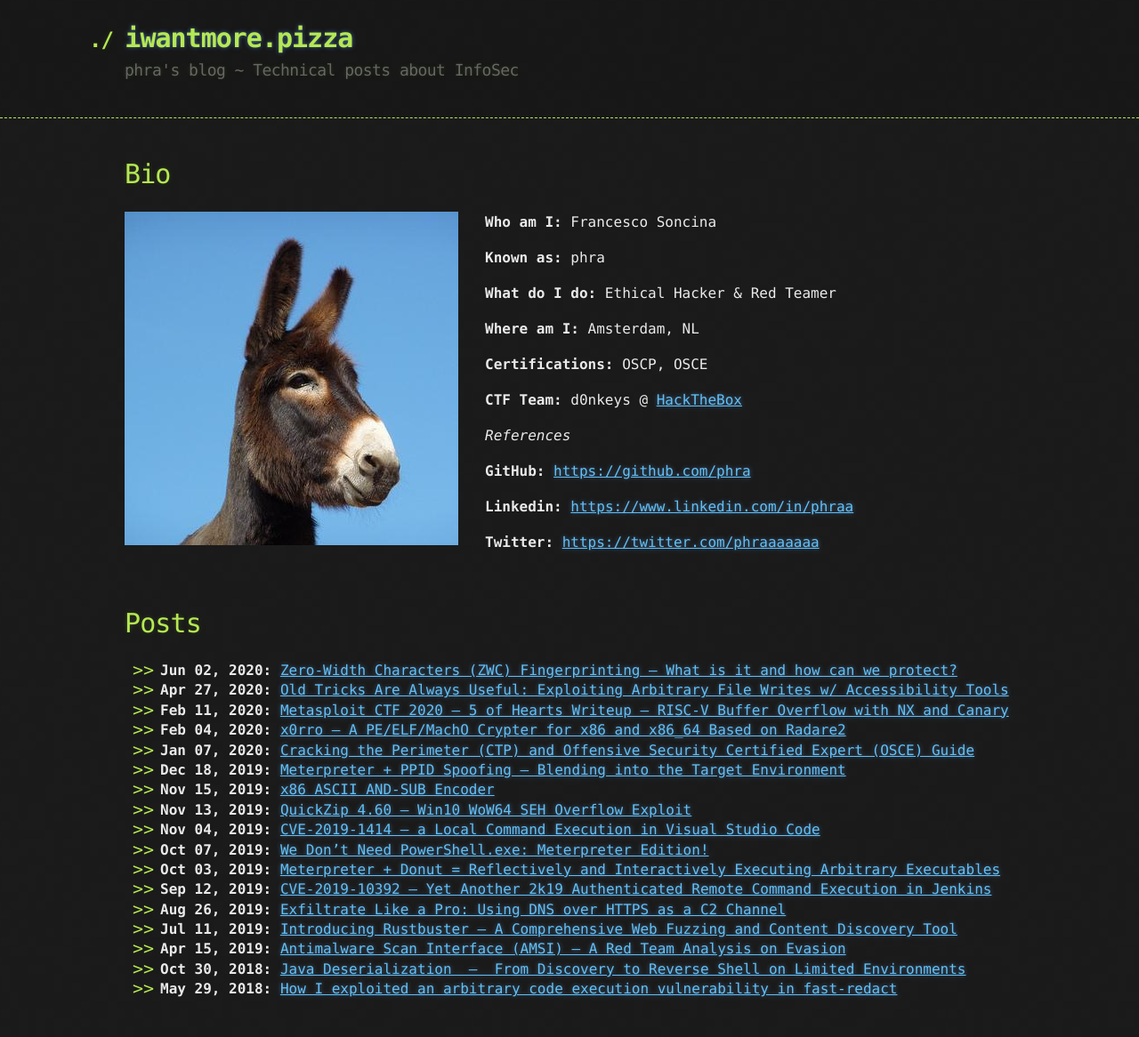
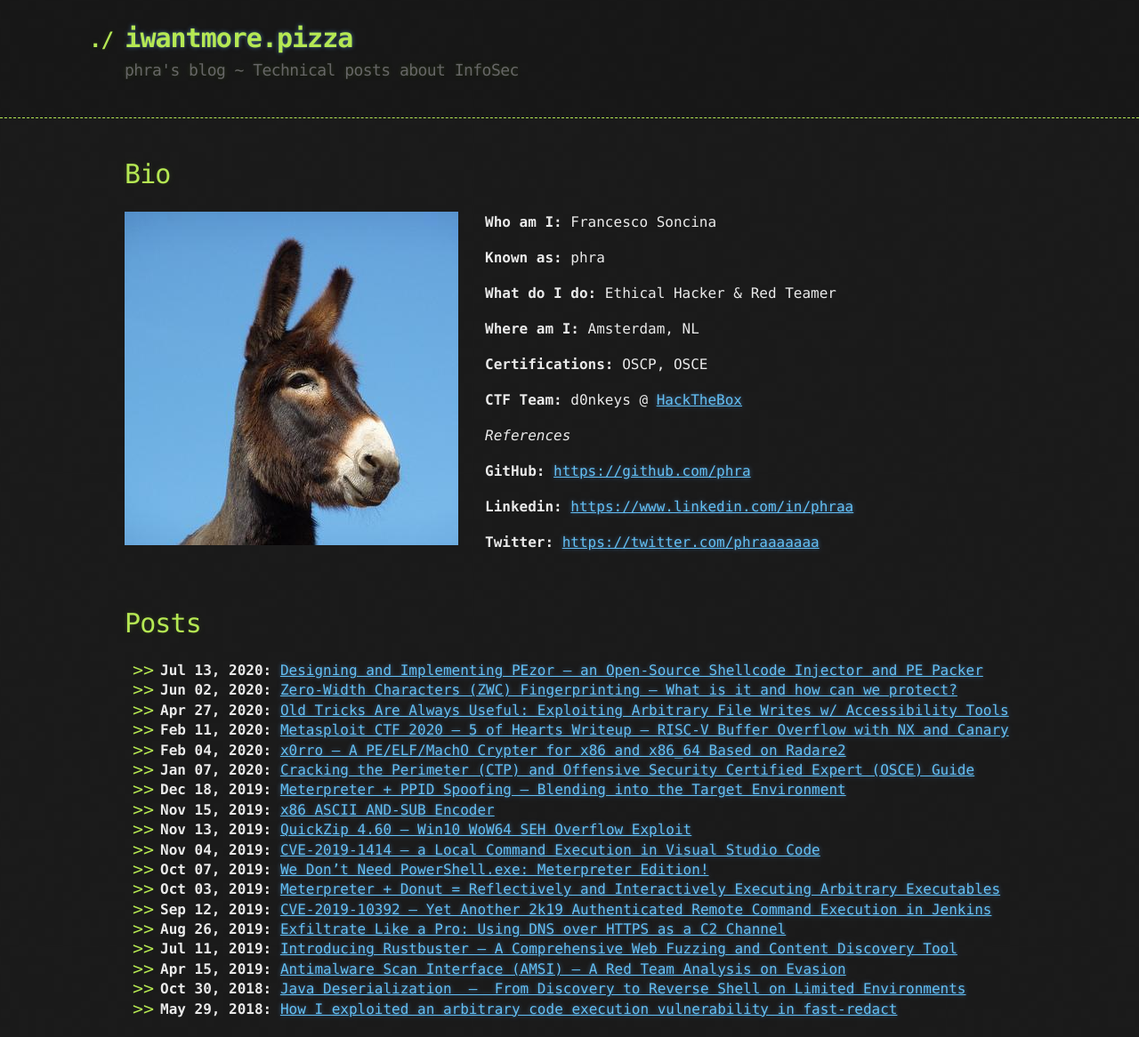
Before and after one commit to phra/phra.github.io, a Jekyll site: the page built from index.md, in a window 1280 px wide. Shown: the whole page at 89% size. Built offline with Jekyll 4.4.1, drawn with Linux system fonts in a browser that asks for light colours; our own code applies the rules of GitHub Pages for plain Markdown files; before the commit the page ends 1144 px from its top, so only the background shows below that.

Commit message:
posts: add PEzor post to index

```diff
--- a/index.md
+++ b/index.md
@@ -29,6 +29,7 @@ _References_
 
 # Posts
 
+- **Jul 13, 2020:** [Designing and Implementing PEzor — an Open-Source Shellcode Injector and PE Packer](./posts/PEzor.html)
 - **Jun 02, 2020:** [Zero-Width Characters (ZWC) Fingerprinting — What is it and how can we protect?](./posts/zwc-fingerprint.html)
 - **Apr 27, 2020:** [Old Tricks Are Always Useful: Exploiting Arbitrary File Writes w/ Accessibility Tools](./posts/arbitrary-write-accessibility-tools.html)
 - **Feb 11, 2020:** [Metasploit CTF 2020 — 5 of Hearts Writeup — RISC-V Buffer Overflow with NX and Canary](./posts/metasploit-ctf-2020-five-of-hearts.html)
```
